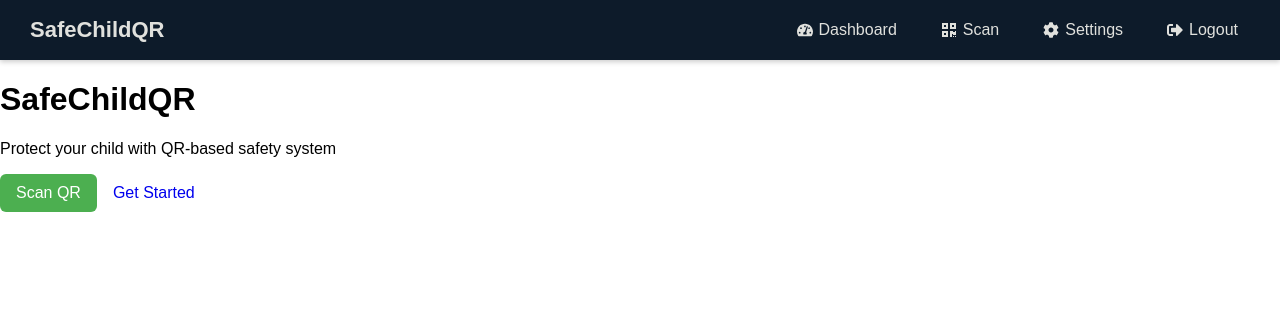
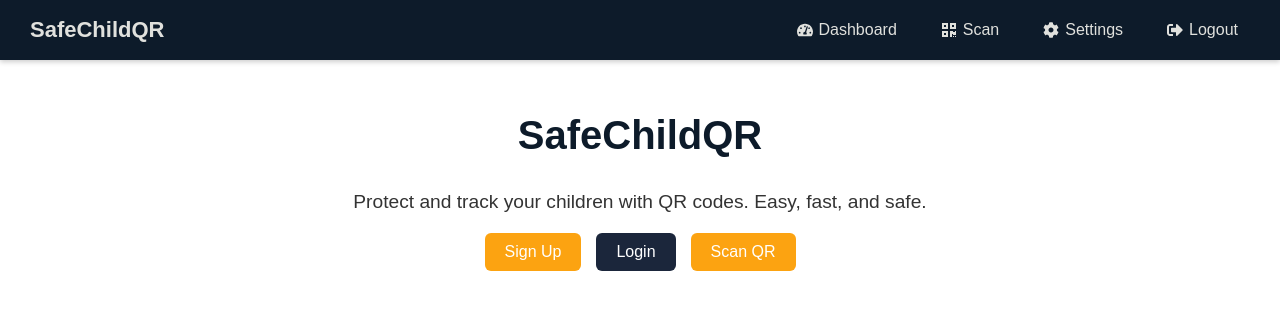
Before and after one commit to DoctorImagenius/safechildqr-frontend, a React (Create React App) app: page / in a window 1280 px wide. Shown: the top 310 px of the page. Built offline with nearby package versions, Linux system fonts and the light colour scheme.

Commit message:
add protected route functuon, and enhance home page

```diff
--- a/src/App.js
+++ b/src/App.js
@@ -1,4 +1,4 @@
-import { BrowserRouter as Router, Routes, Route } from "react-router-dom";
+import { BrowserRouter as Router, Routes, Route, Navigate } from "react-router-dom";
 import Home from "./pages/Home/Home";
 import Login from "./pages/Login/Login";
 import Signup from "./pages/Signup/Signup";
@@ -6,8 +6,13 @@ import Dashboard from "./pages/Dashboard/Dashboard";
 import Settings from "./pages/Settings/Settings";
 import ScanPage from "./pages/ScanPage/ScanPage";
 import Header from "./components/Header/Header";
+import { useContext } from "react";
+import { AuthContext } from "./context/AuthContext";
 
 function App() {
+
+  const { token } = useContext(AuthContext);
+
   return (
     <Router>
       <Header />
@@ -18,8 +23,12 @@ function App() {
         <Route path="/signup" element={<Signup />} />
         <Route path="/scan/:code" element={<ScanPage />} />
         <Route path="/scanner" element={<ScanPage />} />
-        <Route path="/dashboard" element={<Dashboard />} />
-        <Route path="/settings" element={<Settings />} />
+        <Route path="/dashboard" element={
+          token ? <Dashboard /> : <Navigate to="/login" />
+        } />
+        <Route path="/settings" element={
+          token ? <Settings /> : <Navigate to="/login" />
+        } />
       </Routes>
     </Router>
   );
--- a/src/components/Header/Header.jsx
+++ b/src/components/Header/Header.jsx
@@ -10,6 +10,7 @@ const Header = () => {
   const navigate = useNavigate();
 
   const handleLogout = () => {
+
     logout();
     navigate("/");
   };
@@ -46,7 +47,6 @@ const Header = () => {
                 <FaCog /> Settings
               </NavLink>
               <NavLink
-                to="/"
                 onClick={() => {
                   handleLogout();
                 }}
@@ -86,7 +86,6 @@ const Header = () => {
               <FaCog />
             </NavLink>
             <NavLink
-              to="/"
               onClick={() => {
                 handleLogout();
               }}
--- a/src/pages/Home/Home.jsx
+++ b/src/pages/Home/Home.jsx
@@ -1,21 +1,18 @@
-import { Link } from "react-router-dom";
 import styles from "./Home.module.css";
+import { NavLink } from "react-router-dom";
 
 const Home = () => {
   return (
     <div className={styles.container}>
-      <h1>SafeChildQR</h1>
-      <p>Protect your child with QR-based safety system</p>
-
-      <div className={styles.actions}>
-        <Link to="/scanner" className="btn btn-primary">
-          Scan QR
-        </Link>
-
-        <Link to="/signup" className="btn">
-          Get Started
-        </Link>
-      </div>
+      <section className={styles.hero}>
+        <h1>SafeChildQR</h1>
+        <p>Protect and track your children with QR codes. Easy, fast, and safe.</p>
+        <div className={styles.buttons}>
+          <NavLink to="/signup" className={styles.cta}>Sign Up</NavLink>
+          <NavLink to="/login" className={styles.ctaSecondary}>Login</NavLink>
+          <NavLink to="/scanner" className={styles.cta}>Scan QR</NavLink>
+        </div>
+      </section>
     </div>
   );
 };
--- a/src/pages/Home/Home.module.css
+++ b/src/pages/Home/Home.module.css
@@ -0,0 +1,36 @@
+.container {
+  padding: 20px;
+  text-align: center;
+}
+.hero h1 {
+  font-size: 2.5rem;
+  color: #0d1b2a;
+}
+.hero p {
+  margin: 10px 0 20px;
+  font-size: 1.2rem;
+  color: #333;
+}
+.buttons {
+  display: flex;
+  gap: 15px;
+  justify-content: center;
+  flex-wrap: wrap;
+}
+.cta {
+  background-color: #fca311;
+  color: #fff;
+  padding: 10px 20px;
+  border-radius: 6px;
+  text-decoration: none;
+}
+.ctaSecondary {
+  background-color: #1b263b;
+  color: #fff;
+  padding: 10px 20px;
+  border-radius: 6px;
+  text-decoration: none;
+}
+.cta:hover, .ctaSecondary:hover {
+  opacity: 0.85;
+}
```
